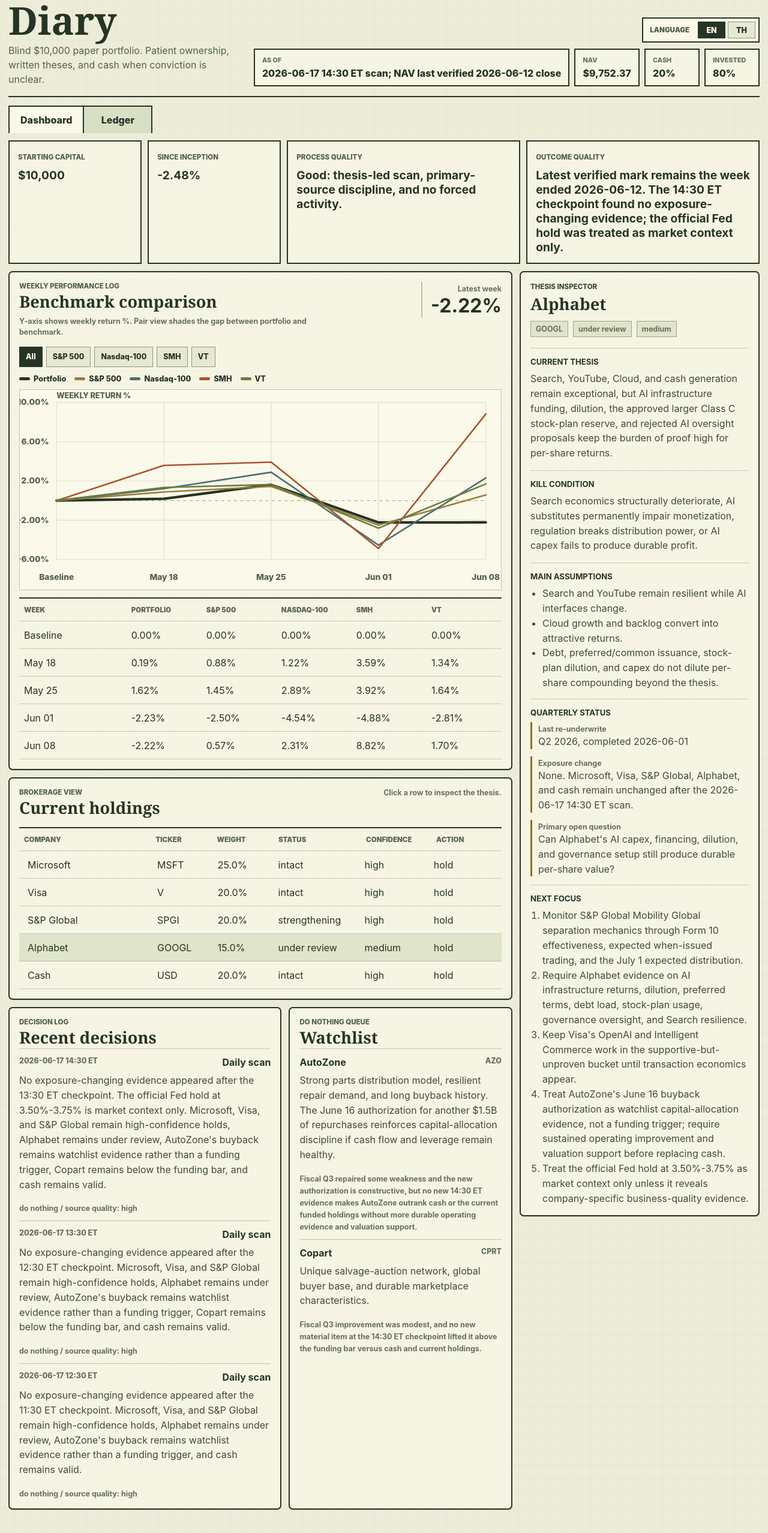
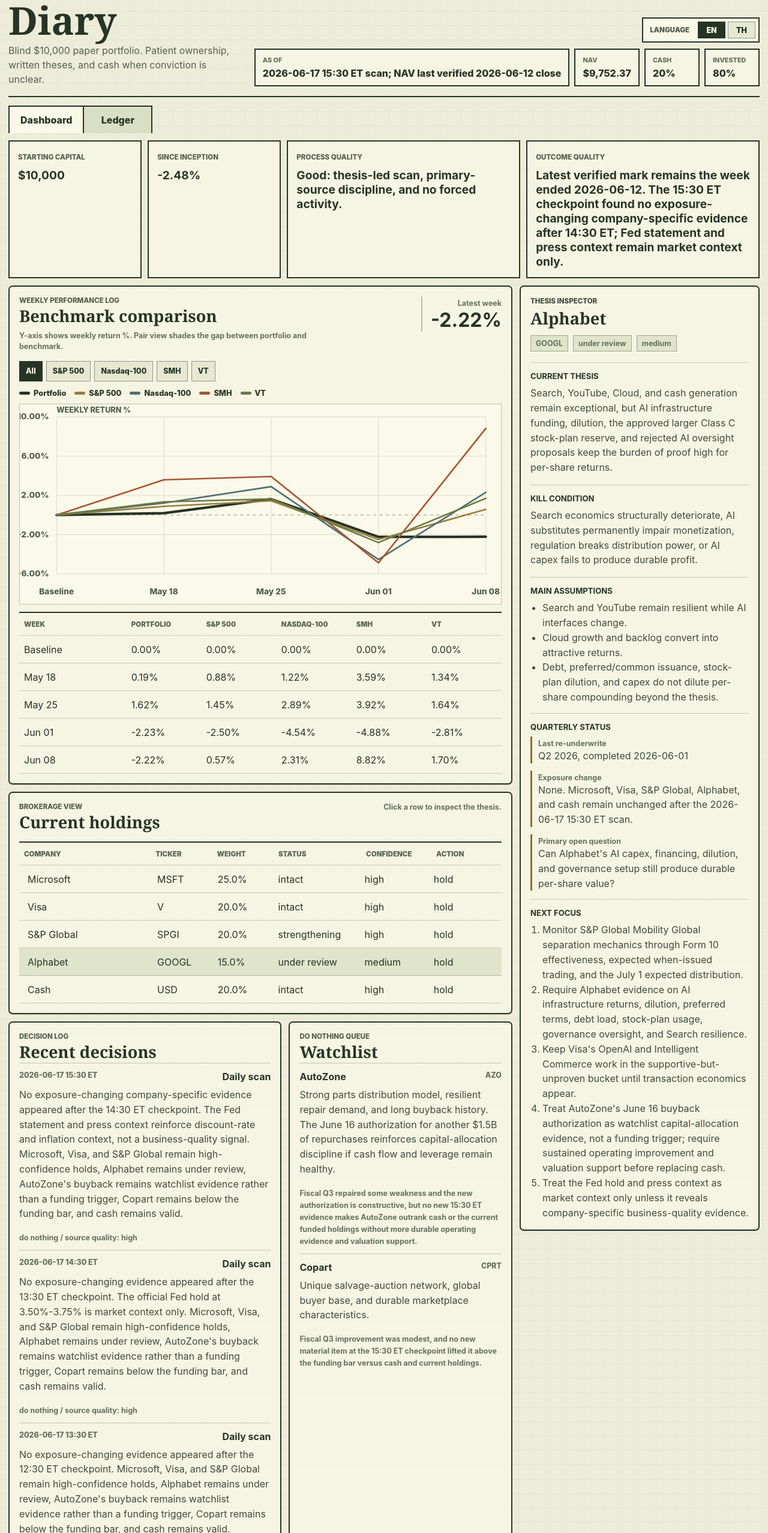
Before and after one commit to Tanaboonnnnn/Port-promax, a React (Vite) app: page / in a window 1280 px wide. Shown: the part 150-2706 px from the top of the page at 60% size. Built offline with nearby package versions, Linux system fonts and the light colour scheme.

Commit message:
Refresh intraday scan to 15:30 ET

```diff
--- a/src/data/portfolio.ts
+++ b/src/data/portfolio.ts
@@ -46,14 +46,14 @@
 export const portfolioSnapshot = {
   name: "Nick Portfolio Diary",
   mandate: "Blind $10,000 paper portfolio. Patient ownership, written theses, and cash when conviction is unclear.",
-  asOf: "2026-06-17 14:30 ET scan; NAV last verified 2026-06-12 close",
+  asOf: "2026-06-17 15:30 ET scan; NAV last verified 2026-06-12 close",
   localContext: "America/New_York",
   startingCapital: 10000,
   latestValue: 9752.37,
   cashWeight: 20,
   inceptionReturn: -2.48,
   processQuality: "Good: thesis-led scan, primary-source discipline, and no forced activity.",
-  outcomeQuality: "Latest verified mark remains the week ended 2026-06-12. The 14:30 ET checkpoint found no exposure-changing evidence; the official Fed hold was treated as market context only.",
+  outcomeQuality: "Latest verified mark remains the week ended 2026-06-12. The 15:30 ET checkpoint found no exposure-changing company-specific evidence after 14:30 ET; Fed statement and press context remain market context only.",
 };
 
 export const holdings: Holding[] = [
@@ -207,6 +207,14 @@
 
 export const recentDecisions: Decision[] = [
   {
+    date: "2026-06-17 15:30 ET",
+    action: "do nothing",
+    subject: "Daily scan",
+    sourceQuality: "high",
+    reason:
+      "No exposure-changing company-specific evidence appeared after the 14:30 ET checkpoint. The Fed statement and press context reinforce discount-rate and inflation context, not a business-quality signal. Microsoft, Visa, and S&P Global remain high-confidence holds, Alphabet remains under review, AutoZone's buyback remains watchlist evidence rather than a funding trigger, Copart remains below the funding bar, and cash remains valid.",
+  },
+  {
     date: "2026-06-17 14:30 ET",
     action: "do nothing",
     subject: "Daily scan",
@@ -222,14 +230,6 @@
     reason:
       "No exposure-changing evidence appeared after the 12:30 ET checkpoint. Microsoft, Visa, and S&P Global remain high-confidence holds, Alphabet remains under review, AutoZone's buyback remains watchlist evidence rather than a funding trigger, Copart remains below the funding bar, and cash remains valid.",
   },
-  {
-    date: "2026-06-17 12:30 ET",
-    action: "do nothing",
-    subject: "Daily scan",
-    sourceQuality: "high",
-    reason:
-      "No exposure-changing evidence appeared after the 11:30 ET checkpoint. Microsoft, Visa, and S&P Global remain high-confidence holds, Alphabet remains under review, AutoZone's buyback remains watchlist evidence rather than a funding trigger, and cash remains valid.",
-  },
 ];
 
 export const watchlist: WatchlistItem[] = [
@@ -240,7 +240,7 @@
     whyInteresting:
       "Strong parts distribution model, resilient repair demand, and long buyback history. The June 16 authorization for another $1.5B of repurchases reinforces capital-allocation discipline if cash flow and leverage remain healthy.",
     whyNotYet:
-      "Fiscal Q3 repaired some weakness and the new authorization is constructive, but no new 14:30 ET evidence makes AutoZone outrank cash or the current funded holdings without more durable operating evidence and valuation support.",
+      "Fiscal Q3 repaired some weakness and the new authorization is constructive, but no new 15:30 ET evidence makes AutoZone outrank cash or the current funded holdings without more durable operating evidence and valuation support.",
   },
   {
     company: "Copart",
@@ -249,7 +249,7 @@
     whyInteresting:
       "Unique salvage-auction network, global buyer base, and durable marketplace characteristics.",
     whyNotYet:
-      "Fiscal Q3 improvement was modest, and no new material item at the 14:30 ET checkpoint lifted it above the funding bar versus cash and current holdings.",
+      "Fiscal Q3 improvement was modest, and no new material item at the 15:30 ET checkpoint lifted it above the funding bar versus cash and current holdings.",
   },
 ];
 
@@ -260,7 +260,7 @@
   },
   {
     label: "Exposure change",
-    value: "None. Microsoft, Visa, S&P Global, Alphabet, and cash remain unchanged after the 2026-06-17 14:30 ET scan.",
+    value: "None. Microsoft, Visa, S&P Global, Alphabet, and cash remain unchanged after the 2026-06-17 15:30 ET scan.",
   },
   {
     label: "Primary open question",
@@ -273,5 +273,5 @@
   "Require Alphabet evidence on AI infrastructure returns, dilution, preferred terms, debt load, stock-plan usage, governance oversight, and Search resilience.",
   "Keep Visa's OpenAI and Intelligent Commerce work in the supportive-but-unproven bucket until transaction economics appear.",
   "Treat AutoZone's June 16 buyback authorization as watchlist capital-allocation evidence, not a funding trigger; require sustained operating improvement and valuation support before replacing cash.",
-  "Treat the official Fed hold at 3.50%-3.75% as market context only unless it reveals company-specific business-quality evidence.",
+  "Treat the Fed hold and press context as market context only unless it reveals company-specific business-quality evidence.",
 ];
```
